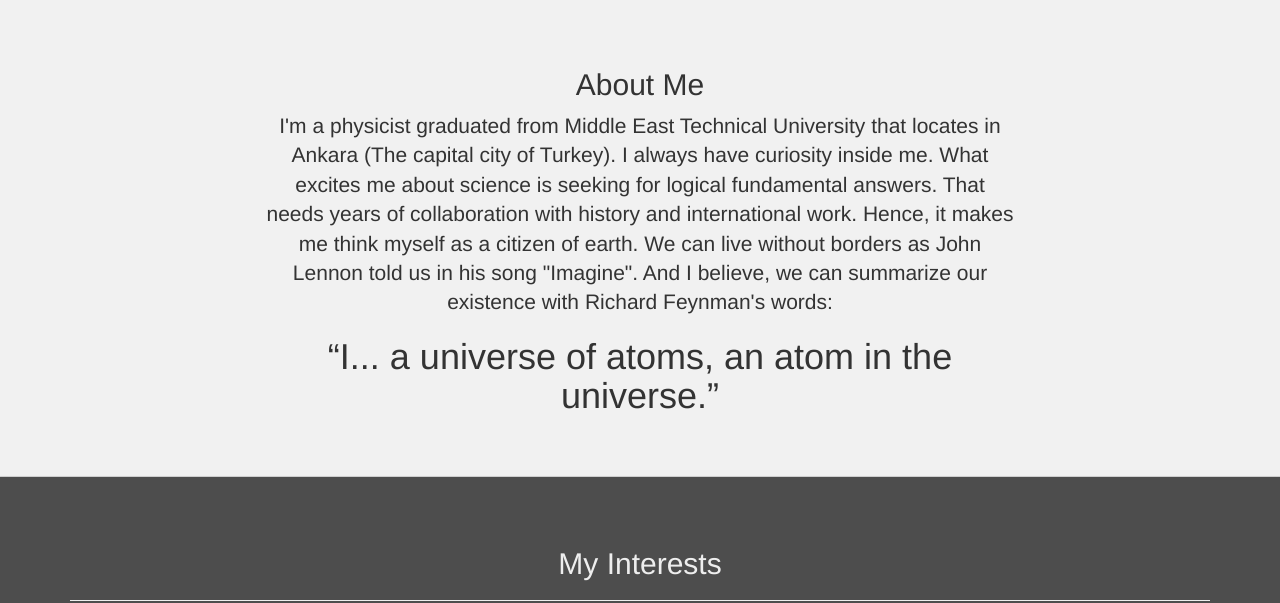
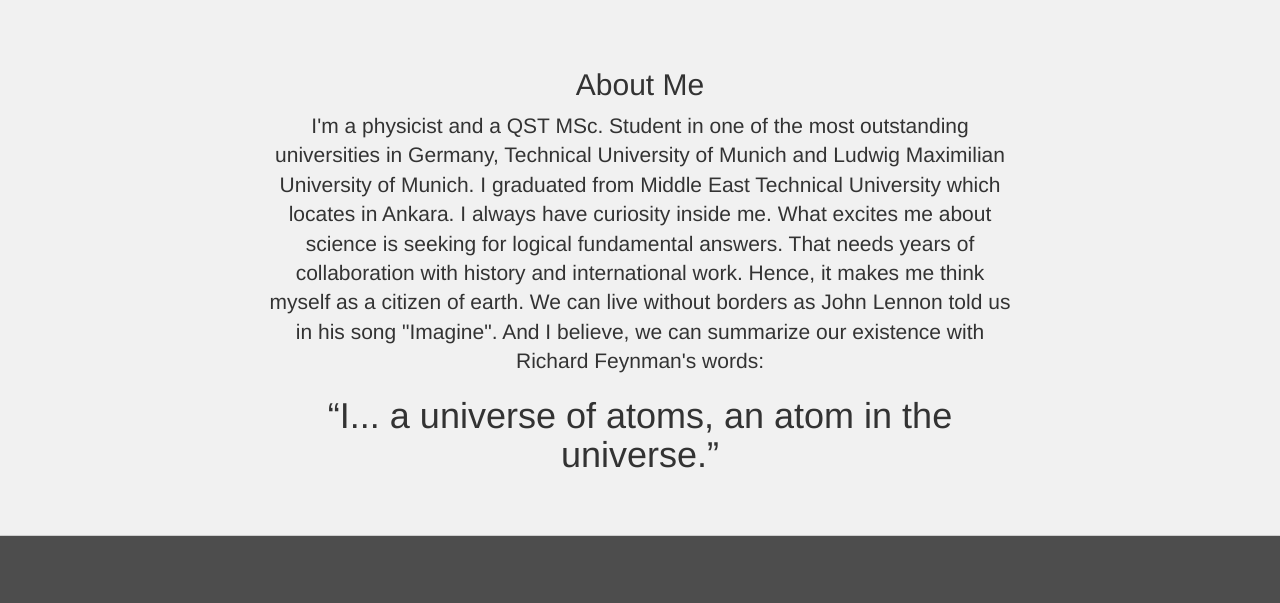
Before and after one commit to Tihulu/Cagil-Benibol, a plain HTML site: page index.html in a window 1280 px wide. Shown: the part 873-1476 px from the top of the page. Drawn offline with Linux system fonts and the light colour scheme; grey boxes are pictures that could not be loaded.

Commit message:
Update index.html

```diff
--- a/index.html
+++ b/index.html
@@ -64,9 +64,8 @@
         <div class="row">
           <div class="col-md-8 col-md-offset-2 text-center">
             <h2>About Me</h2>
-            <p class="lead">I'm a physicist graduated from Middle East
-              Technical University that locates in Ankara (The capital city of
-              Turkey). I always
+            <p class="lead">I'm a physicist and a QST MSc. Student in one of the most outstanding universities in Germany, Technical University of Munich and Ludwig Maximilian University of Munich. I graduated from Middle East
+              Technical University which locates in Ankara. I always
               have curiosity inside me. What excites me about science is seeking
               for logical fundamental answers. That needs years of collaboration
               with history and international work. Hence, it makes me think
```
